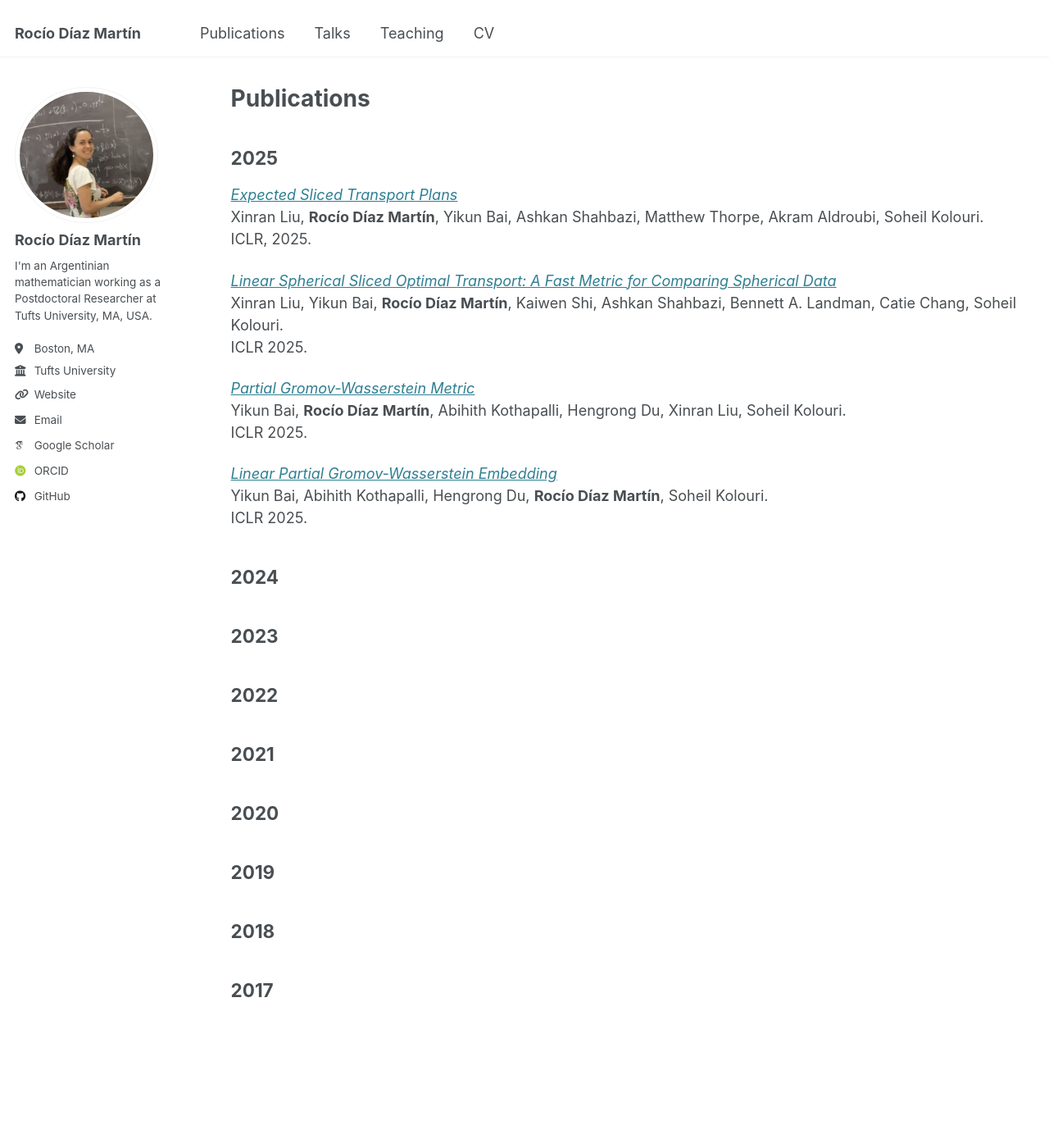
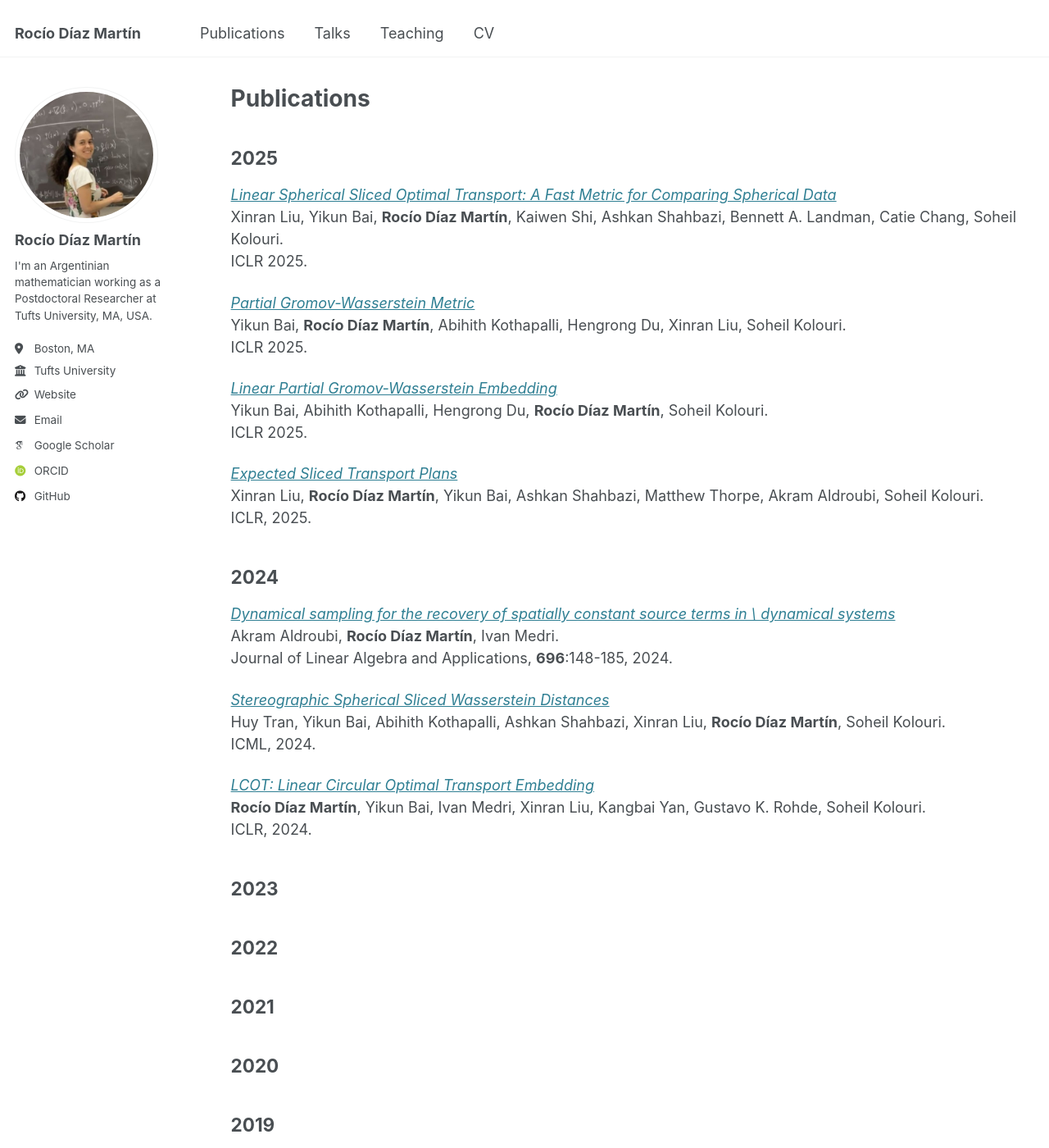
Before and after one commit to RocioDM/rociodm.github.io, a Jekyll site: the page built from _pages/publications.md, in a window 1280 px wide and 1400 px high. Shown: the whole window at 82% size. Built offline with Jekyll 4.4.1, drawn with Linux system fonts in a browser that asks for light colours; some web fonts are replaced.

Commit message:
2024 publications

```diff
--- a/_pages/publications.md
+++ b/_pages/publications.md
@@ -8,24 +8,35 @@ author_profile: true
 
 ## 2025
 
+_<a href="https://openreview.net/forum?id=fgUFZAxywx" target="_blank" rel="noopener noreferrer">Linear Spherical Sliced Optimal Transport: A Fast Metric for Comparing Spherical Data</a>_<br>
+Xinran Liu, Yikun Bai, **Rocío Díaz Martín**, Kaiwen Shi, Ashkan Shahbazi, Bennett A. Landman, Catie Chang, Soheil Kolouri.<br>
+ICLR 2025.
+
+_<a href="https://openreview.net/forum?id=sCew1tR6No" target="_blank" rel="noopener noreferrer">Partial Gromov-Wasserstein Metric</a>_<br>
+Yikun Bai, **Rocío Díaz Martín**, Abihith Kothapalli, Hengrong Du, Xinran Liu, Soheil Kolouri.<br>
+ICLR 2025.
+
+_<a href="https://openreview.net/forum?id=BA1eG7vCNb" target="_blank" rel="noopener noreferrer">Linear Partial Gromov-Wasserstein Embedding</a>_<br>
+Yikun Bai, Abihith Kothapalli, Hengrong Du, **Rocío Díaz Martín**, Soheil Kolouri.<br>
+ICLR 2025.
+
 _<a href="https://openreview.net/forum?id=P7O1Vt1BdU" target="_blank" rel="noopener noreferrer">Expected Sliced Transport Plans</a>_<br>
 Xinran Liu, **Rocío Díaz Martín**, Yikun Bai, Ashkan Shahbazi, Matthew Thorpe, Akram Aldroubi, Soheil Kolouri.<br>
 ICLR, 2025.
 
-_[Linear Spherical Sliced Optimal Transport: A Fast Metric for Comparing Spherical Data](https://openreview.net/forum?id=fgUFZAxywx)_<br>
-Xinran Liu, Yikun Bai, **Rocío Díaz Martín**, Kaiwen Shi, Ashkan Shahbazi, Bennett A. Landman, Catie Chang, Soheil Kolouri.<br>
-ICLR 2025.
+## 2024
 
-_[Partial Gromov-Wasserstein Metric](https://openreview.net/forum?id=sCew1tR6No)_<br>
-Yikun Bai, **Rocío Díaz Martín**, Abihith Kothapalli, Hengrong Du, Xinran Liu, Soheil Kolouri.<br>
-ICLR 2025.
+_<a href="https://doi.org/10.1016/j.laa.2024.04.011" target="_blank" rel="noopener noreferrer">Dynamical sampling for the recovery of spatially constant source terms in \\ dynamical systems</a>_<br>
+Akram Aldroubi,  **Rocío Díaz Martín**, Ivan Medri.<br>
+Journal of Linear Algebra and Applications, **696**:148-185, 2024.
 
-_[Linear Partial Gromov-Wasserstein Embedding](https://openreview.net/forum?id=BA1eG7vCNb)_<br>
-Yikun Bai, Abihith Kothapalli, Hengrong Du, **Rocío Díaz Martín**, Soheil Kolouri.<br>
-ICLR 2025.
+_<a href="https://openreview.net/forum?id=vLtVGtEz5h" target="_blank" rel="noopener noreferrer">Stereographic Spherical Sliced Wasserstein Distances</a>_<br>
+Huy Tran, Yikun Bai, Abihith Kothapalli, Ashkan Shahbazi, Xinran Liu, **Rocío Díaz Martín**,  Soheil Kolouri.<br>
+ICML, 2024.
 
-
-## 2024
+_<a href="https://openreview.net/forum?id=49z97Y9lMq" target="_blank" rel="noopener noreferrer">LCOT: Linear Circular Optimal Transport Embedding</a>_<br>
+**Rocío Díaz Martín**,  Yikun Bai, Ivan Medri, Xinran Liu, Kangbai Yan, Gustavo K. Rohde, Soheil Kolouri.<br>
+ICLR, 2024.
 
 ## 2023
 
```
